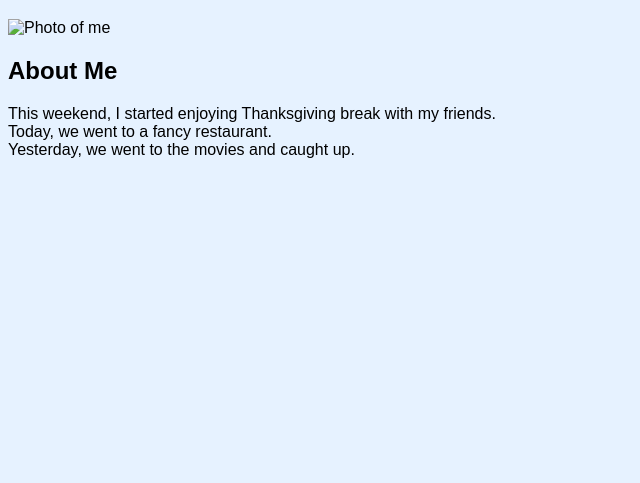
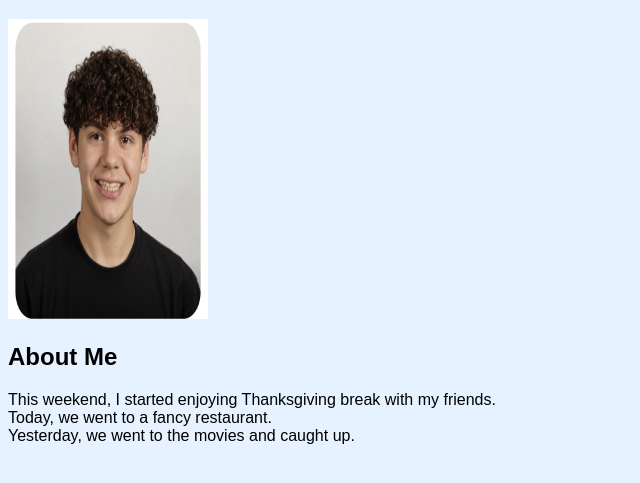
Before and after one commit to zwklein/zwklein, a plain HTML site: page index.html in a window 1280 px wide. Shown: the part 61-544 px from the top of the page, without its empty margins (0-640 px from the left). Drawn offline with Linux system fonts and the light colour scheme.

Commit message:
Change image source from me.jpeg to me.jpg

```diff
--- a/index.html
+++ b/index.html
@@ -6,7 +6,7 @@
 </head>
 <body>
   <h1>Zach Klein</h1>
-  <img src="me.jpeg" width="200" height="300" alt="Photo of me">
+  <img src="me.jpg" width="200" height="300" alt="Photo of me">
   <h2>About Me</h2>
   <p>This weekend, I started enjoying Thanksgiving break with my friends.<br>
     Today, we went to a fancy restaurant.<br>
```
